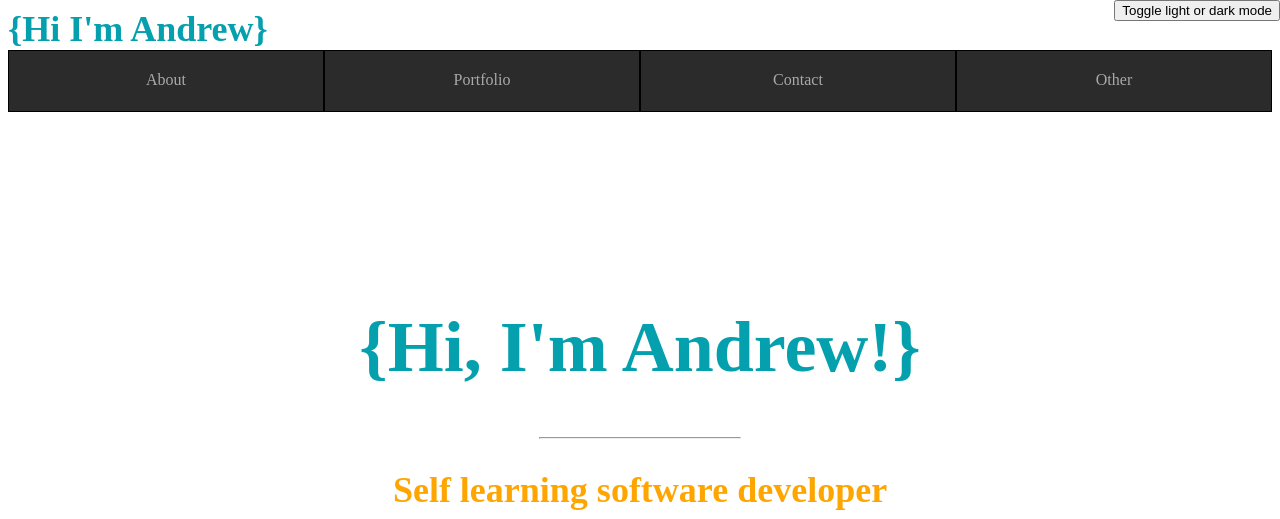
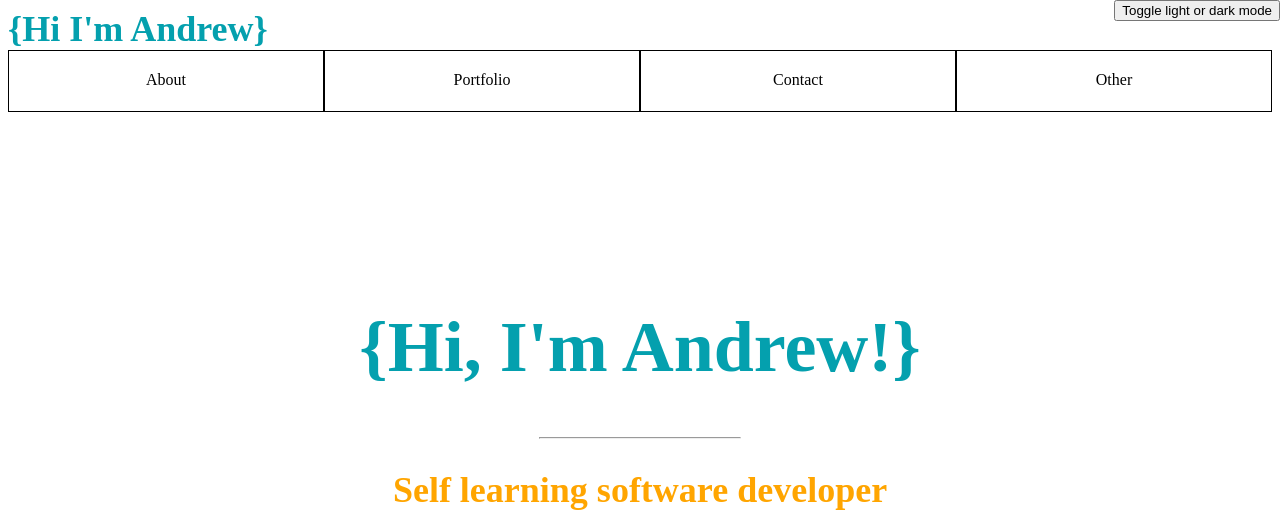
Before and after one commit to actiniumn404/actiniumn404.github.io, a plain HTML site: page index.html in a window 1280 px wide. Shown: the top 519 px of the page. Drawn offline with Linux system fonts and the light colour scheme.

Commit message:
Update index.html

```diff
--- a/index.html
+++ b/index.html
@@ -117,10 +117,10 @@
     <nav>
         <span><a href="/">{Hi I'm Andrew}</a></span>
         <div>
-            <a class="navbarlink dmm" href="/about" style="left:0;">About</a>
-            <a class="navbarlink dmm" href="/portfolio" style="left:25%;">Portfolio</a>
-            <a class="navbarlink dmm" href="/contact" style="left:50%;">Contact</a>
-            <a class="navbarlink dmm" href="/other" style="left:75%;">Other</a>
+            <a class="navbarlink" href="/about" style="left:0;">About</a>
+            <a class="navbarlink" href="/portfolio" style="left:25%;">Portfolio</a>
+            <a class="navbarlink" href="/contact" style="left:50%;">Contact</a>
+            <a class="navbarlink" href="/other" style="left:75%;">Other</a>
         </div>
     </nav>
     <button style="position:absolute;right:0;top:0;z-index:10000;" onclick="dmcookie();document.body.classList.toggle('dm');document.querySelectorAll('.navbarlink').forEach(element=>element.classList.toggle('dmm'))">Toggle light or dark mode</button>
```
